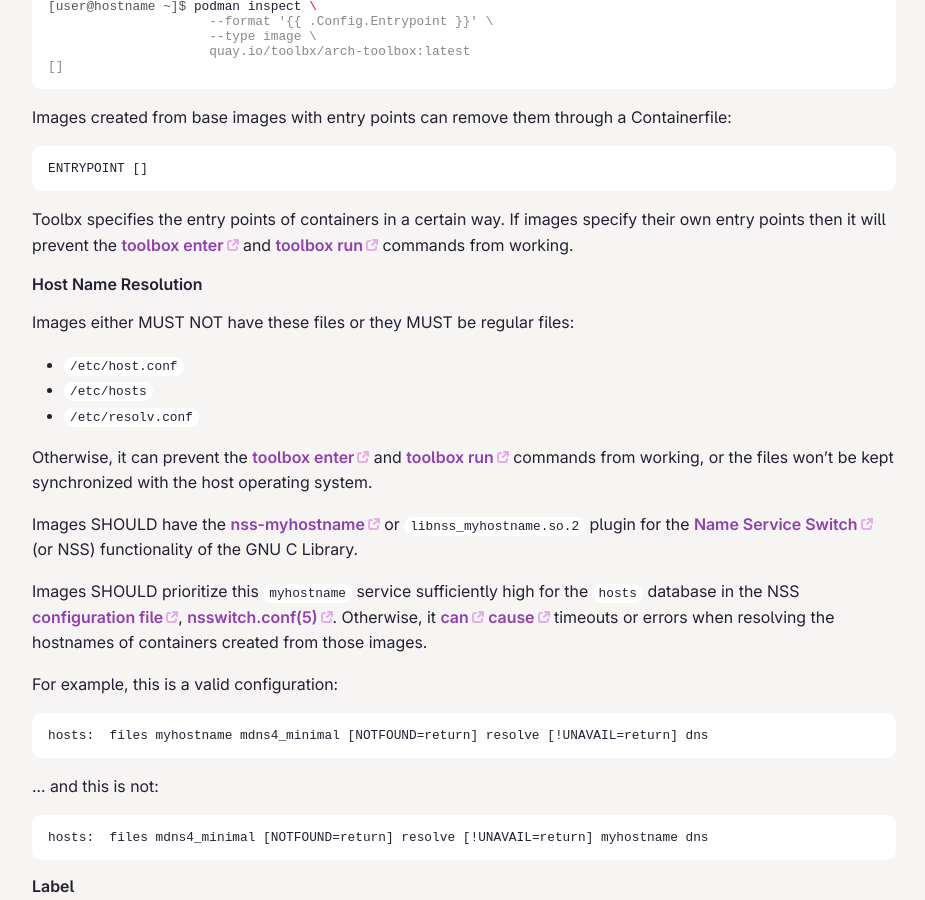
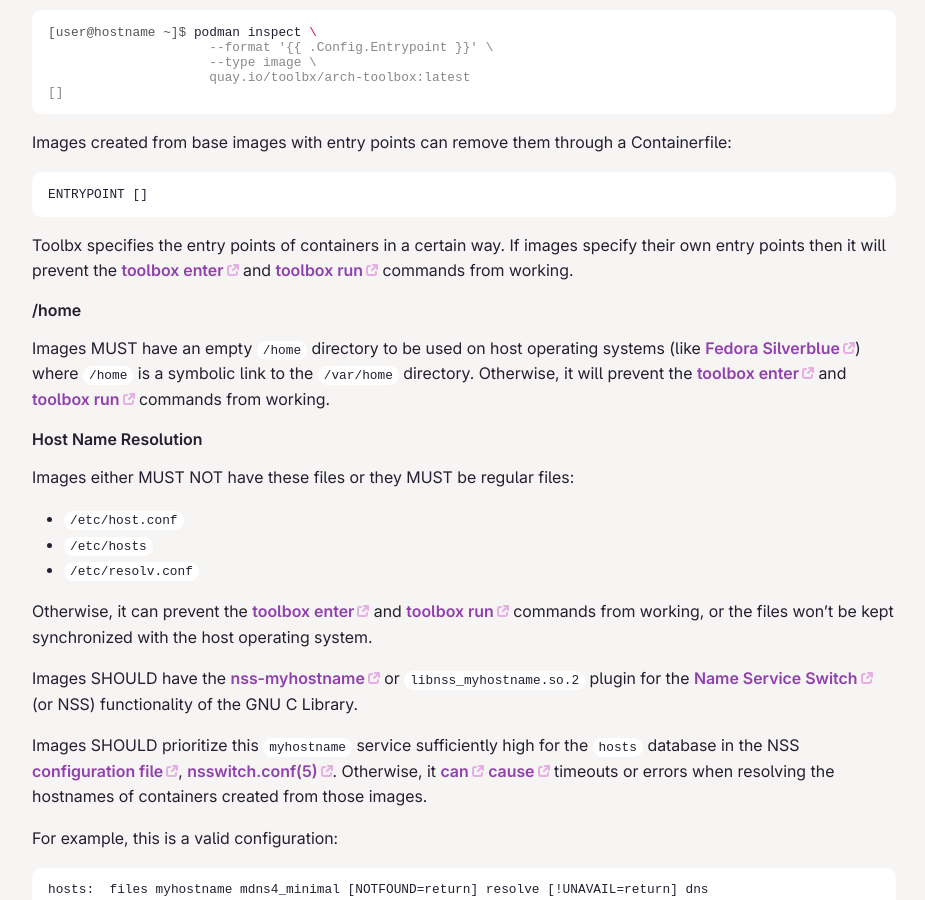
Before and after one commit to containers/containertoolbx.org, a Jekyll site: the page built from doc.md, in a window 1280 px wide and 900 px high, scrolled down 4252 px. Shown: the whole window, without its empty margins (176-1101 px from the left). Built offline with Jekyll 4.4.1, drawn with Linux system fonts in a browser that asks for light colours.

Commit message:
Add text on /home under image requirements
See:
https://github.com/containers/toolbox/commit/66e982af729a4b73
https://github.com/containers/toolbox/pull/34
https://github.com/coreos/rpm-ostree/pull/1726

https://github.com/containers/toolbox/issues/1606

```diff
--- a/doc.md
+++ b/doc.md
@@ -150,6 +150,10 @@
 
 Toolbx specifies the entry points of containers in a certain way. If images specify their own entry points then it will prevent the [toolbox enter](https://github.com/containers/toolbox/blob/main/doc/toolbox-enter.1.md) and [toolbox run](https://github.com/containers/toolbox/blob/main/doc/toolbox-run.1.md) commands from working.
 
+#### /home
+
+Images MUST have an empty `/home` directory to be used on host operating systems (like [Fedora Silverblue](https://fedoraproject.org/silverblue/)) where `/home` is a symbolic link to the `/var/home` directory. Otherwise, it will prevent the [toolbox enter](https://github.com/containers/toolbox/blob/main/doc/toolbox-enter.1.md) and [toolbox run](https://github.com/containers/toolbox/blob/main/doc/toolbox-run.1.md) commands from working.
+
 #### Host Name Resolution
 
 Images either MUST NOT have these files or they MUST be regular files:
```
